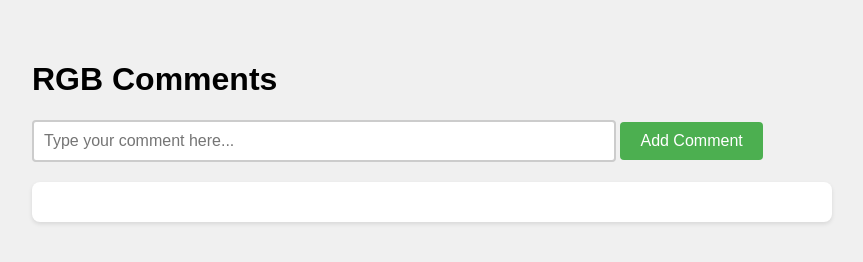
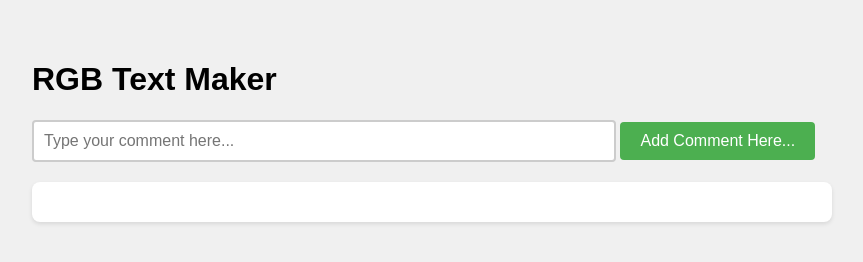
Before and after one commit to jyoeymama/RGB-Text-Website, a plain HTML site: page index.html in a window 1280 px wide. Shown: the whole page, without its empty margins (208-1071 px from the left). Drawn offline with Linux system fonts and the light colour scheme.

Commit message:
Update index.html

```diff
--- a/index.html
+++ b/index.html
@@ -53,10 +53,10 @@
     </style>
 </head>
 <body>
-    <h1>RGB Comments</h1>
+    <h1>RGB Text Maker</h1>
     <div class="input-container">
         <input type="text" id="commentInput" placeholder="Type your comment here...">
-        <button onclick="addComment()">Add Comment</button>
+        <button onclick="addComment()">Add Comment Here...</button>
     </div>
     <div id="comments"></div>
 
```
